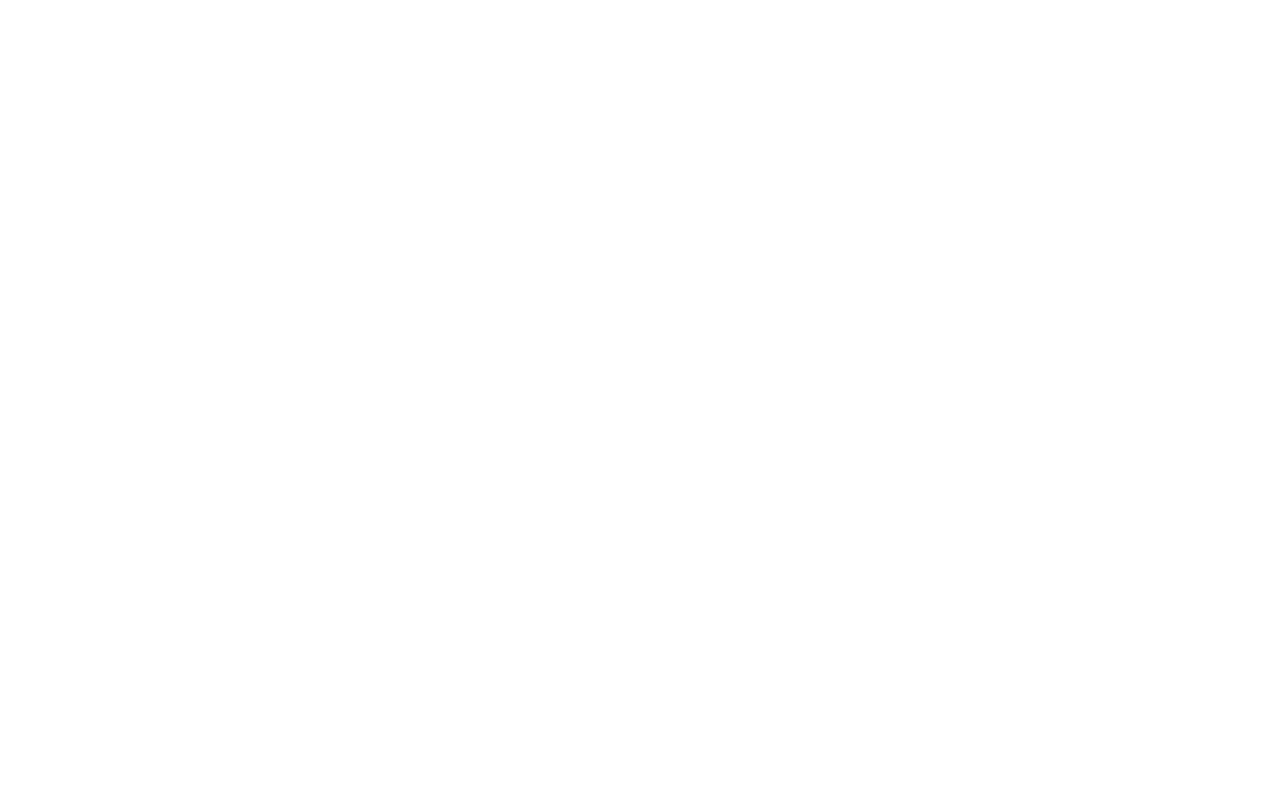
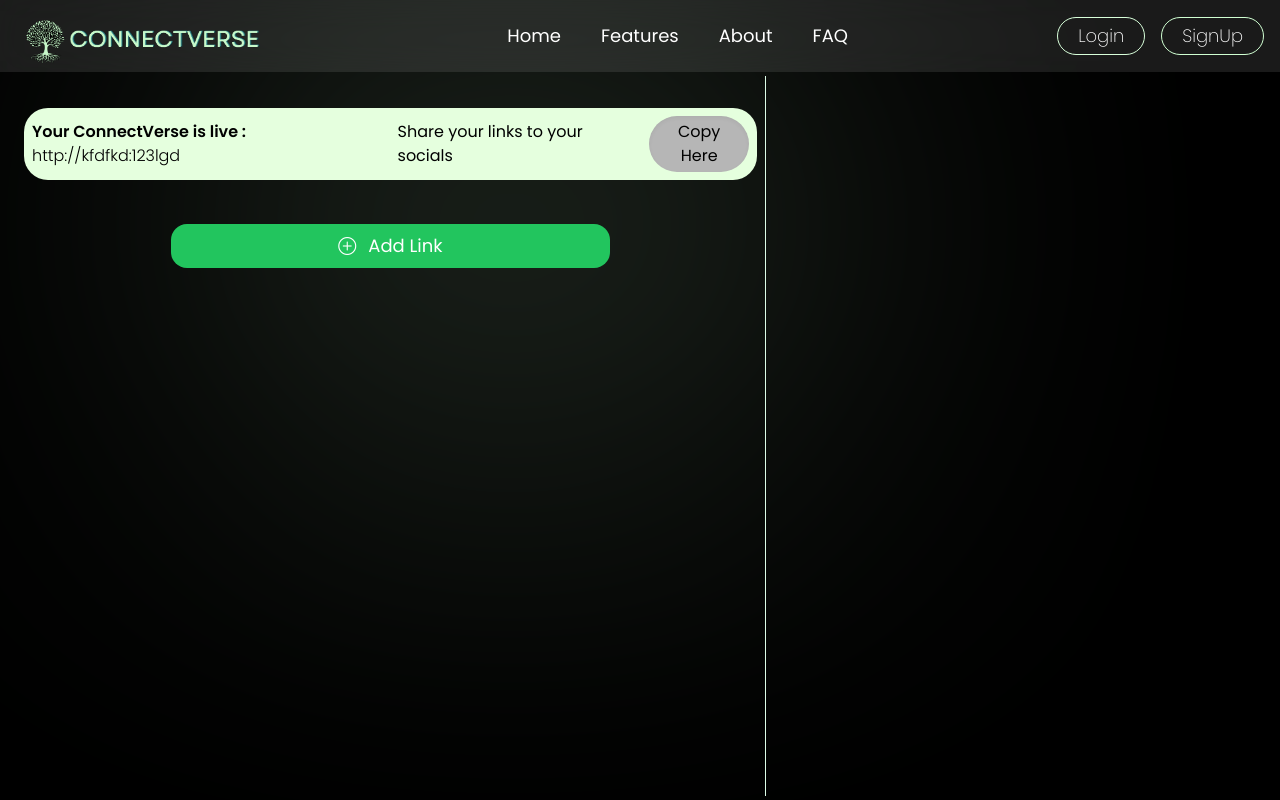
Before and after one commit to Sairam-04/Linktre, a React (Vite) app in the folder linktree-frontend/: page /all-links in a window 1280 px wide. Before the commit this address had no page. Built offline with nearby package versions, Linux system fonts and the light colour scheme.

Commit message:
Add: Links Page

```diff
--- a/linktree-frontend/src/App.jsx
+++ b/linktree-frontend/src/App.jsx
@@ -1,36 +1,65 @@
-import { useState } from 'react'
-import Landing from './components/landing/Landing'
-import LoginPage from './components/login-signup/LoginPage'
-import { BrowserRouter as Router, Routes, Route } from "react-router-dom"
-import HomePage from './components/homepage/HomePage'
-import HomepageContent from './components/homepage/HomepageContent'
-import FeaturesPage from './components/homepage/FeaturesPage'
-import AboutPage from './components/homepage/AboutPage'
-import FAQPage from './components/homepage/FAQPage'
-import RegisterPage from './components/login-signup/RegisterPage'
-import UserRegistrationPage from './components/login-signup/UserRegistrationPage'
+import { useEffect, useState } from "react";
+import Landing from "./components/landing/Landing";
+import LoginPage from "./components/login-signup/LoginPage";
+import { BrowserRouter as Router, Routes, Route } from "react-router-dom";
+import HomePage from "./components/homepage/HomePage";
+import HomepageContent from "./components/homepage/HomepageContent";
+import FeaturesPage from "./components/homepage/FeaturesPage";
+import AboutPage from "./components/homepage/AboutPage";
+import FAQPage from "./components/homepage/FAQPage";
+import RegisterPage from "./components/login-signup/RegisterPage";
+import UserRegistrationPage from "./components/login-signup/UserRegistrationPage";
+import LinksPage from "./components/landing/LinksPage";
+import { getUser } from "./utils/localStorage";
+import { useDispatch, useSelector } from "react-redux";
+import { fetchUser } from "./features/user/slice";
 
 function App() {
+  const [isLoggedIn, setIsLoggedIn] = useState(false); // Adjust default value
+  const token = getUser();
+  const dispatch = useDispatch();
+  const userData = useSelector((state) => state.users.fetchUserData.data);
+  const status = useSelector((state) => state.users.fetchUserData.status);
+  const error_data = useSelector((state) => state.users.fetchUserData.error);
+
+  useEffect(() => {
+    if (token) {
+      dispatch(fetchUser(token));
+    }
+  }, [token, dispatch]);
+
+  useEffect(() => {
+    if (status === "idle" && userData) {
+      setIsLoggedIn(true);
+    } else {
+      setIsLoggedIn(false);
+    }
+  }, [status, userData]);
 
   return (
     <Router>
       <Routes>
-        <Route path='/' element={<HomePage />}>
-          <Route index element={<HomepageContent />}></Route>
-          <Route path='/features' element={<FeaturesPage />}></Route>
-          <Route path='/about' element={<AboutPage />}></Route>
-          <Route path='/faq' element={<FAQPage />}></Route>
+        <Route path="/" element={<HomePage />}>
+          {!isLoggedIn ? (
+            <Route index element={<HomepageContent />}></Route>
+          ) : (
+            <Route index element={<LinksPage />}></Route>
+          )}
+          <Route path="/features" element={<FeaturesPage />}></Route>
+          <Route path="/about" element={<AboutPage />}></Route>
+          <Route path="/faq" element={<FAQPage />}></Route>
+          <Route path="/all-links" element={<LinksPage />}></Route>
         </Route>
-        <Route path='/register' element={<UserRegistrationPage />}>
+        <Route path="/register" element={<UserRegistrationPage />}>
           <Route index element={<RegisterPage />}></Route>
-          <Route path='/register/signup' element={<RegisterPage />}></Route>
-          <Route path='/register/login' element={<LoginPage />}></Route>
+          <Route path="/register/signup" element={<RegisterPage />}></Route>
+          <Route path="/register/login" element={<LoginPage />}></Route>
         </Route>
 
-        <Route path='/landing' element={<Landing />}></Route>
+        <Route path="/landing" element={<Landing />}></Route>
       </Routes>
     </Router>
-  )
+  );
 }
 
-export default App
+export default App;
--- a/linktree-frontend/src/components/homepage/Header.jsx
+++ b/linktree-frontend/src/components/homepage/Header.jsx
@@ -2,9 +2,33 @@
 import Logo from "../../assets/Logo.png";
 import smallLogo from "../../assets/Logo-small.png";
 import { Link } from "react-router-dom";
+import { getUser } from "../../utils/localStorage";
+import { useDispatch, useSelector } from "react-redux";
+import { fetchUser } from "../../features/user/slice";
 
 const Header = () => {
+  const dispatch = useDispatch();
   const [showMenu, setShowMenu] = useState(false);
+  const [isLoggedIn, setIsLoggedIn] = useState(false); // Adjust default value
+  const token = getUser();
+  const userData = useSelector((state) => state.users.fetchUserData.data);
+  const status = useSelector((state) => state.users.fetchUserData.status);
+  const error_data = useSelector((state) => state.users.fetchUserData.error);
+
+  useEffect(() => {
+    if (token) {
+      dispatch(fetchUser(token));
+    }
+  }, [token, dispatch]);
+
+  useEffect(() => {
+    if (status === "idle" && userData) {
+      setIsLoggedIn(true);
+    } else {
+      setIsLoggedIn(false);
+    }
+  }, [status, userData]);
+
   const displayMenu = () => {
     setShowMenu(!showMenu);
   };
@@ -28,6 +52,8 @@
         </Link>
       </div>
       <ul className="navmenu w-1/2 sm:flex md:text-lg gap-10 justify-end hidden text-md">
+        {!isLoggedIn ? (
+          <>
             <li className="navitem">
               <Link to="/">Home</Link>
             </li>
@@ -40,14 +66,40 @@
             <li className="navitem">
               <Link to="/faq">FAQ </Link>
             </li>
+          </>
+        ) : (
+          <>
+            <li className="navitem">
+              <Link to="/all-links">Links</Link>
+            </li>
+            <li className="navitem">
+              <Link to="/faq">Apperance </Link>
+            </li>
+            <li className="navitem">
+              <Link to="/faq">Settings </Link>
+            </li>
+          </>
+        )}
       </ul>
       <ul className="navmenu w-1/2 sm:flex md:text-lg gap-4 justify-end hidden text-md">
+        {!isLoggedIn ? (
+          <>
             <li className="cursor-pointer hover:text-[#9bff9e] hover:scale-105 border-[0.1px] border-[#d8ffda] font-extralight px-5 py-1 rounded-3xl">
               <Link to="/register/login">Login</Link>
             </li>
             <li className="cursor-pointer hover:text-[#9bff9e] hover:scale-105 border-[0.1px] border-[#d0ffd2] font-extralight px-5 py-1 rounded-3xl">
               <Link to="/register">SignUp</Link>
             </li>
+          </>
+        ) : (
+          <>
+            {status === "idle" ? (
+              <div>{userData.username[0]}</div>
+            ) : (
+              <div>dkfmdkf</div>
+            )}
+          </>
+        )}
       </ul>
       <div className="block sm:hidden" onClick={() => displayMenu()}>
         <i className="bi bi-list text-2xl"></i>
--- a/linktree-frontend/src/components/landing/Landing.jsx
+++ b/linktree-frontend/src/components/landing/Landing.jsx
@@ -1,6 +1,7 @@
 import React, { useEffect, useState } from "react";
 import { useDispatch, useSelector } from "react-redux";
 import { addNewLink, deleteLinkContent, getAllLinks, updateLinkContent } from "../../features/links/slice";
+import Header from "../homepage/Header";
 const Landing = () => {
   const dispatch = useDispatch();
   const [error, setError] = useState("");
@@ -50,7 +51,7 @@
   }
 
   return <div>
-
+    <Header />
     {status === "pending" ? <>Loading ...</> :  allLinks.map((ele, ind)=> (
       <div className="text-center" key={ind}>{ele.linkTitle}</div>
     ))}
--- /dev/null
+++ b/linktree-frontend/src/components/landing/LinksPage.jsx
@@ -0,0 +1,36 @@
+import React, { useEffect, useState } from "react";
+import { getUser } from "../../utils/localStorage";
+
+const LinksPage = () => {
+  return (
+    <div className="w-full h-[91vh] flex px-4 py-1">
+      <div className="w-3/5 h-full py-3 px-2 flex flex-col items-center pt-8 gap-8">
+        <div className="w-full bg-[#e5ffde] text-black flex justify-between items-center text-md p-2 mb-3 rounded-3xl">
+            <span className="font-semibold">Your ConnectVerse is live :
+                <span className="font-light"> http://kfdfkd:123lgd</span>
+            </span>
+            <span
+                className="flex gap-2 items-center"
+            >Share your links to your socials
+
+                <button
+                    className="bg-[#b6b6b6] text-black px-2 py-1 text-md rounded-full shadow-inner"
+                > Copy Here</button>
+            </span>
+        </div>
+        <button className="flex bg-green-500 w-[60%] py-2 text-white text-lg gap-3 items-center justify-center
+            rounded-2xl
+        ">
+          <span>
+            <i className="bi bi-plus-circle flex items-center"></i>
+          </span>
+          <span>Add Link</span>
+        </button>
+
+      </div>
+      <div className="w-2/5 h-full border-l-[1px] border-green-100"></div>
+    </div>
+  );
+};
+
+export default LinksPage;
--- a/linktree-frontend/src/features/user/service.js
+++ b/linktree-frontend/src/features/user/service.js
@@ -1,4 +1,5 @@
 import axios from "axios";
+import { getUser } from "../../utils/localStorage";
 const BASE_URL = import.meta.env.VITE_BACKEND_SERVER_URI;
 
 const ResetPassword = (data) =>{
@@ -16,7 +17,7 @@
     return axios.get(uri,{
         headers: {
             "Content-Type": "application.json",
-            "ltree-token" : ""
+            "ltree-token" : data
         }
     })
 }
--- a/linktree-frontend/src/features/user/slice.js
+++ b/linktree-frontend/src/features/user/slice.js
@@ -12,6 +12,11 @@
     error: "",
     data: [],
   },
+  fetchUserData:{
+    status: "init",
+    error: "",
+    data: []
+  }
 };
 
 export const loginUser = createAsyncThunk(
@@ -37,6 +42,18 @@
     }
   }
 );
+
+export const fetchUser = createAsyncThunk(
+  "users/fetchUser",
+  async (data, {rejectWithValue}) =>{
+    try {
+      const response = await userService.fetchUserDetails(data);
+      return response.data;
+    } catch (error) {
+      return rejectWithValue(error?.response?.data?.message || error?.message);
+    }
+  }
+)
 
 export const userSlice = createSlice({
   name: "users",
@@ -74,6 +91,22 @@
         state.registerData.error = action.payload;
         state.registerData.data = [];
       });
+
+    builder
+    .addCase(fetchUser.pending, (state) => {
+      state.fetchUserData.status = "pending";
+      state.fetchUserData.error = "";
+    })
+    .addCase(fetchUser.fulfilled, (state, action) => {
+      state.fetchUserData.status = "idle";
+      state.fetchUserData.data = action.payload || [];
+      state.fetchUserData.error = "";
+    })
+    .addCase(fetchUser.rejected, (state, action) => {
+      state.fetchUserData.status = "rejected";
+      state.fetchUserData.error = action.payload;
+      state.fetchUserData.data = [];
+    });
   },
 });
 
```
Lines whose indentation alone changed are shown as unchanged.
